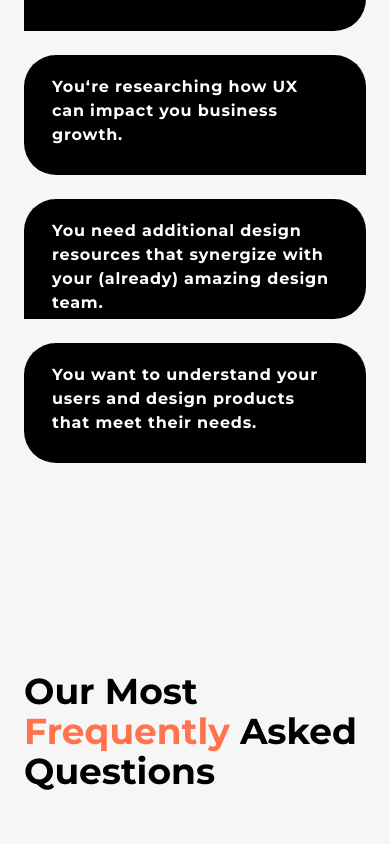
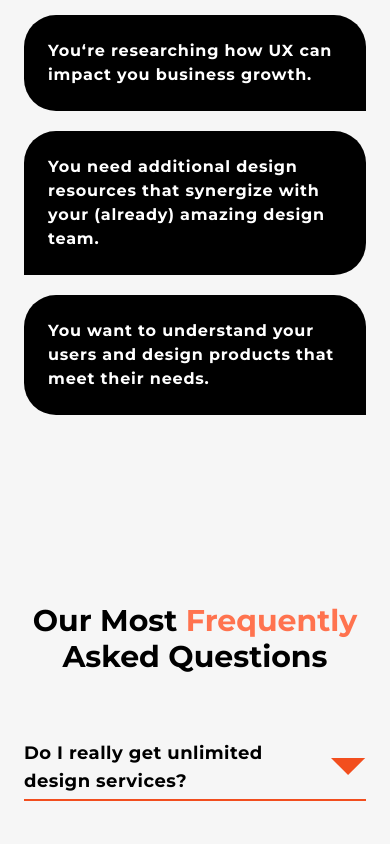
Before and after one commit to Alkaison/UXpert, a React (Vite) app: page / in a window 390 px wide. Shown: the part 8800-9644 px from the top of the page. Built offline with nearby package versions, Linux system fonts and the light colour scheme.

Commit message:
style: responsiveness of the half site

```diff
--- a/src/App.jsx
+++ b/src/App.jsx
@@ -19,6 +19,7 @@ function App() {
       <HowWeWork />
       <Testimonials />
       <PricingPlans />
+
       <ContactUs />
       <Tips />
       <Questions />
--- a/src/components/Question.jsx
+++ b/src/components/Question.jsx
@@ -24,7 +24,9 @@ function Question({ question, answer }) {
         onClick={handleQuestionClick}
         className="pb-1 flex items-center justify-between border-b-2 border-[#F24E1E] hover:text-[#F24E1E] transition-all duration-200"
       >
-        <p className="font-bold text-xl tracking-wide">{question}</p>
+        <p className="font-bold text-xl tracking-wide max-[768px]:text-lg">
+          {question}
+        </p>
         <img
           src={downArrow}
           alt="arrow icon"
--- a/src/components/Tip.jsx
+++ b/src/components/Tip.jsx
@@ -3,10 +3,10 @@ import React from "react";
 function Tip({ tip, active, position }) {
   return (
     <div
-      className={`w-[450px] h-[120px] text-white font-bold tracking-wider pl-7 pr-9 py-5 rounded-[32px] ${
+      style={{ backgroundColor: active ? "#FF734F" : "" }}
+      className={`w-[450px] h-[120px] bg-black text-white font-bold tracking-wider pl-7 pr-9 py-5 rounded-[32px] ${
         position % 2 === 0 ? "rounded-br-[0]" : "rounded-bl-[0]"
-      }`}
-      style={{ backgroundColor: active ? "#FF734F" : "#000000" }}
+      } max-[1024px]:p-5 max-[1024px]:w-[45%] max-[1024px]:h-auto max-[768px]:w-[100%] max-[768px]:p-6`}
     >
       {tip}
     </div>
--- a/src/containers/Footer.jsx
+++ b/src/containers/Footer.jsx
@@ -6,28 +6,28 @@ import instagramIcon from "../assets/instagram-icon.svg";
 function Footer() {
   return (
     <div className="flex justify-center bg-[#1D1D1D] text-white">
-      <div className="h-[400px] max-w-[1280px] px-6 w-full flex justify-around items-center">
-        <div className="flex flex-col gap-12">
+      <div className="h-[400px] max-w-[1280px] px-6 w-full flex justify-around items-center max-[850px]:flex-col max-[850px]:items-start max-[850px]:justify-between max-[850px]:gap-12 max-[850px]:py-10 max-[850px]:h-auto">
+        <div className="flex flex-col gap-12 max-[850px]:gap-6">
           <h3 className="font-lobster font-bold text-5xl">
             the design project
           </h3>
 
-          <div className="flex gap-6">
-            <div className="flex gap-4 items-center cursor-pointer">
+          <div className="flex gap-6 flex-wrap max-[850px]:gap-4">
+            <div className="flex gap-4 items-center cursor-pointer text-nowrap">
               <img src={emailIcon} alt="Email Icon" />{" "}
               <span className="border-[#1D1D1D] hover:text-[#FF734F] border-b hover:border-[#FF734F] transition-all">
                 <a href="https://github.com/Alkaison">hello@designproject</a>
               </span>
             </div>
 
-            <div className="flex gap-4 items-center cursor-pointer">
+            <div className="flex gap-4 items-center cursor-pointer text-nowrap">
               <img src={instagramIcon} alt="Instagram Icon" />{" "}
               <span className="border-[#1D1D1D] hover:text-[#FF734F] border-b hover:border-[#FF734F] transition-all">
                 <a href="https://github.com/Alkaison">@designproject</a>
               </span>
             </div>
 
-            <div className="flex gap-4 items-center cursor-pointer">
+            <div className="flex gap-4 items-center cursor-pointer text-nowrap">
               <img src={linkedinIcon} alt="LinkedIn Icon" />{" "}
               <span className="border-[#1D1D1D] hover:text-[#FF734F] border-b hover:border-[#FF734F] transition-all">
                 <a href="https://github.com/Alkaison">The Design Project</a>
@@ -37,7 +37,7 @@ function Footer() {
         </div>
 
         <div>
-          <ul className="text-right flex gap-4 flex-col">
+          <ul className="text-right flex gap-4 flex-col max-[850px]:text-left">
             <li className="hover:text-[#FF734F] cursor-pointer transition-all uppercase font-bold">
               <a href="#operations">HOW IT WORKS</a>
             </li>
--- a/src/containers/Invitation.jsx
+++ b/src/containers/Invitation.jsx
@@ -3,14 +3,14 @@ import foundersTeam from "../assets/founders-team.png";
 
 function Invitation() {
   return (
-    <div className="bg-[#F6F6F6] flex justify-center">
+    <div className="bg-[#F6F6F6] flex justify-center ">
       <div className="w-full max-w-[1280px] px-6 flex flex-col justify-center items-center gap-8">
-        <h3 className="mt-16 capitalize font-bold text-5xl max-w-[600px] text-center">
+        <h3 className="mt-16 capitalize font-bold text-5xl max-w-[600px] text-center max-[768px]:text-3xl">
           Let’s <span className="text-[#FF734F]">build</span> something{" "}
           <span className="text-[#FF734F]">Awesome</span> together!
         </h3>
 
-        <p className="text-sm">
+        <p className="text-sm max-[768px]:text-center">
           Try us risk free for 7 days, if you don&apos;t love us, get your money
           back.
         </p>
--- a/src/containers/Questions.jsx
+++ b/src/containers/Questions.jsx
@@ -6,12 +6,12 @@ function Questions() {
   return (
     <div className="my-20 bg-[#F6F6F6] flex justify-center" id="faq">
       <div className="w-full max-w-[1280px] px-6 flex flex-col items-center justify-center gap-16">
-        <h3 className="mt-12 text-4xl font-bold capitalize">
+        <h3 className="mt-12 text-4xl font-bold capitalize text-center max-[768px]:text-3xl max-[768px]:mt-7">
           Our most <span className="text-[#FF734F]">frequently</span> asked
           questions
         </h3>
 
-        <div className="w-[75%] flex flex-col gap-10">
+        <div className="w-[75%] flex flex-col gap-10 max-[1024px]:w-[100%]">
           {faqQuestions.map((faq, index) => (
             <Question key={index} question={faq.question} answer={faq.answer} />
           ))}
--- a/src/containers/Tips.jsx
+++ b/src/containers/Tips.jsx
@@ -5,13 +5,13 @@ import { faqTips } from "../scripts/tips";
 function Tips() {
   return (
     <div className="bg-[#F6F6F6] flex justify-center">
-      <div className="my-20 px-6 w-full max-w-[1280px] flex flex-col items-center justify-center gap-16">
-        <h3 className="text-4xl font-bold capitalize">
+      <div className="my-20 px-6 w-full max-w-[1280px] flex flex-col items-center justify-center gap-16 max-[768px]:gap-12">
+        <h3 className="text-4xl font-bold capitalize max-[1024px]:text-center max-[768px]:text-3xl">
           How to know if <span className="text-[#FF734F]">UXpert</span> is right
           for your <span className="text-[#FF734F]">startup</span>
         </h3>
 
-        <div className="w-full justify-center items-center flex flex-wrap gap-6">
+        <div className="w-full justify-center items-center flex flex-wrap gap-6 max-[1024px]:gap-5">
           {faqTips.map((data, index) => (
             <Tip
               key={index}
```
